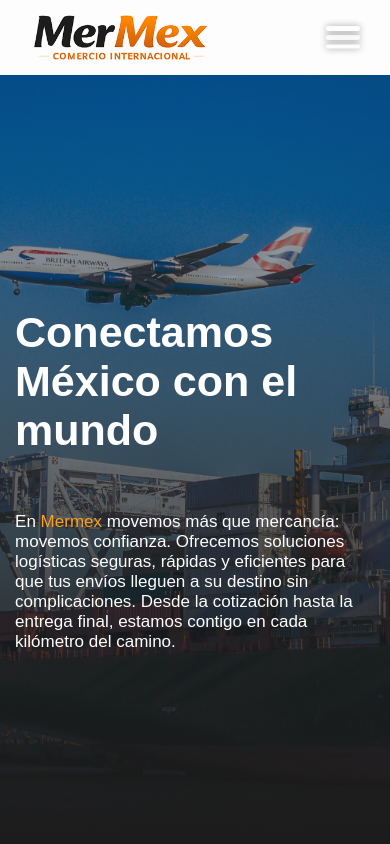
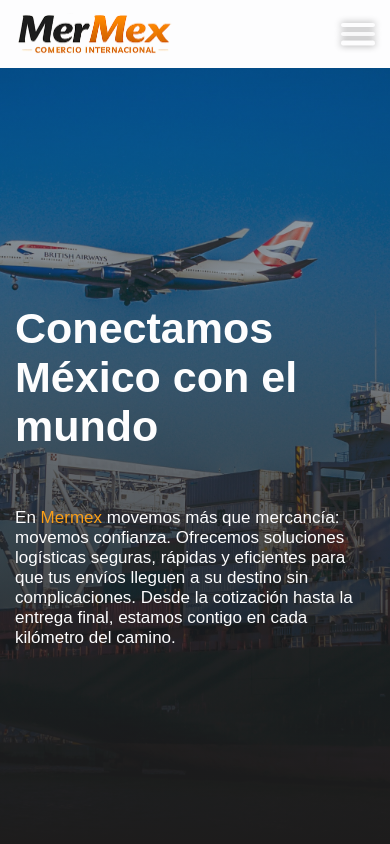
Before and after one commit to JuanDavid1217/MerMex, a Vue app: page / in a window 390 px wide. Shown: the top 844 px of the page. Built offline with nearby package versions, Linux system fonts and the light colour scheme.

Commit message:
responsive fixed

```diff
--- a/src/App.vue
+++ b/src/App.vue
@@ -36,8 +36,8 @@
     --step-5: clamp(2.7994rem, 2.384rem + 1.8461vw, 3.8147rem);
 
     /*General*/
-    --logo-size: 4rem;
-    --padding-x: 2rem;
+    --logo-size: 3.5rem;
+    --padding-x: 1rem;
     --padding-y: 0.5rem;
     --general-padding: 1rem;
     --header-height: calc(var(--logo-size) + (var(--padding-y) * 2));
@@ -107,9 +107,14 @@
   }
 
   @media screen and (min-width: 768px){
+    :root {
+      --padding-x: 6rem;
+    }
+
     .container {
       margin-left: 6rem;
       margin-right: 6rem;
+      padding: 2rem 0;
     }
   }
 
```
